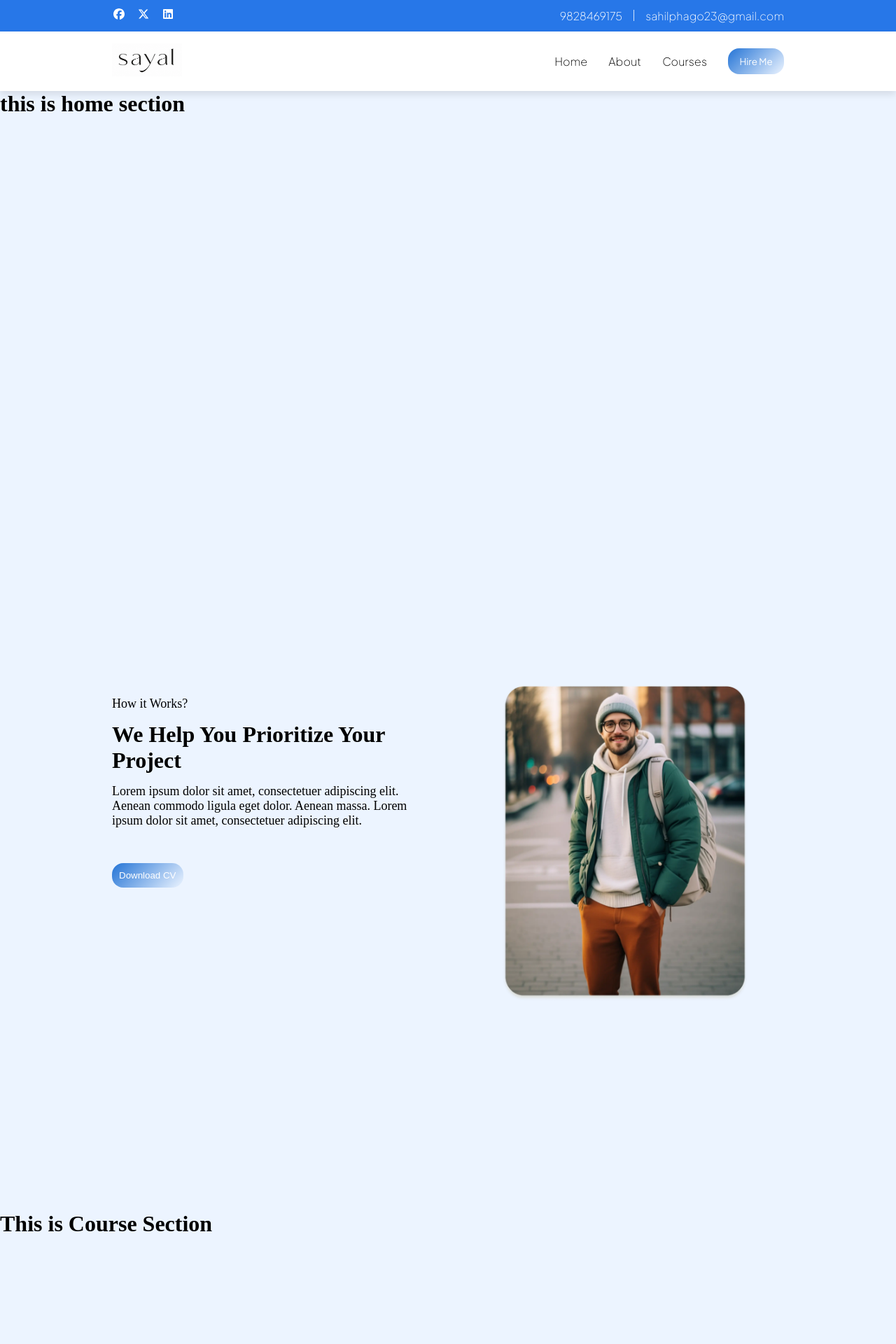
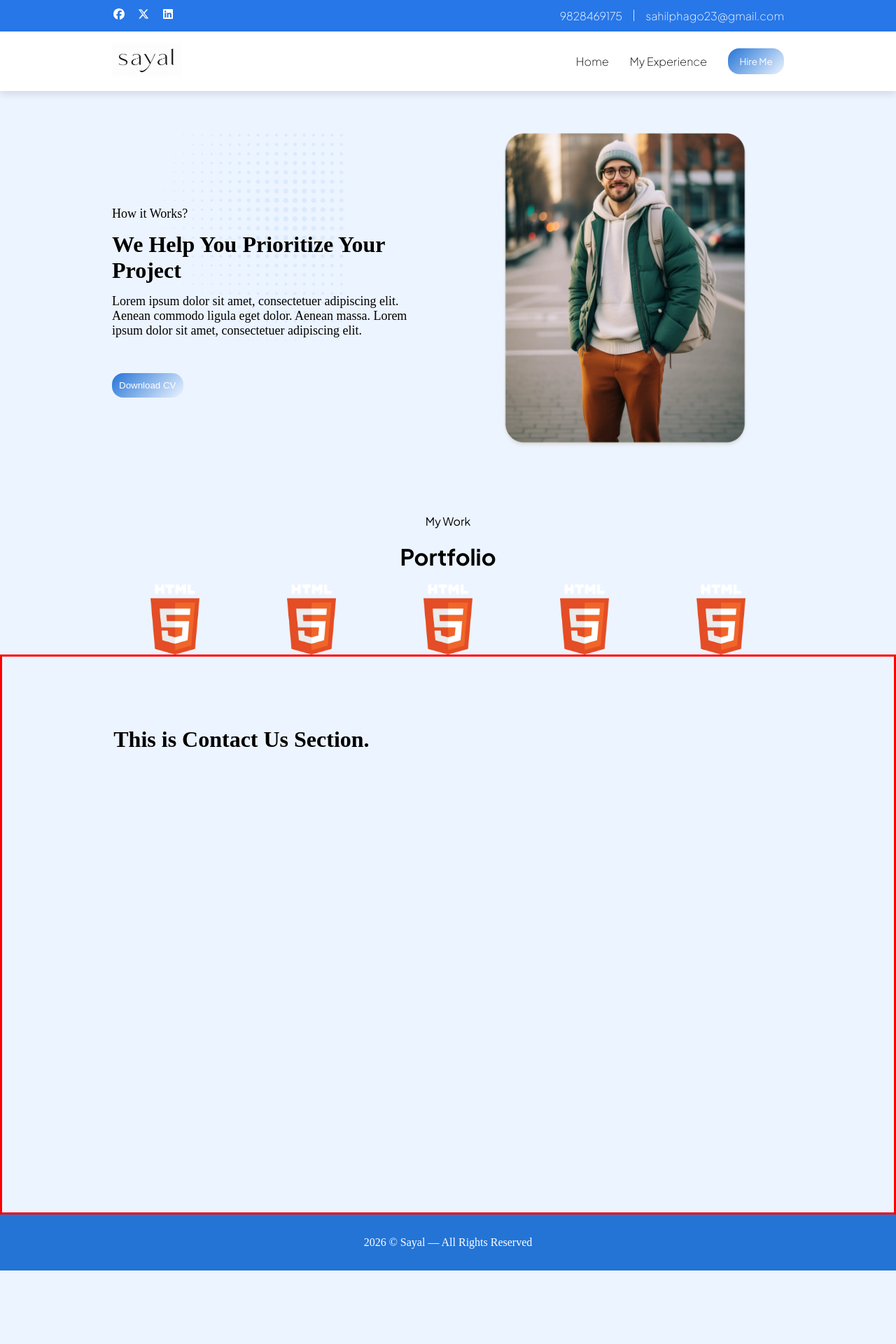
Before and after one commit to sayalsubba/Portfolio-Website-, a React (Vite) app: page / in a window 1280 px wide. Shown: the top 1920 px of the page at 70% size. After the commit the page ends 1838 px from the top, so only its background shows below. Built offline with nearby package versions, Linux system fonts and the light colour scheme.

Commit message:
adding animations and changing layouts

```diff
--- a/src/App.jsx
+++ b/src/App.jsx
@@ -2,9 +2,8 @@ import './App.css'
 import Navbar from "./Components/NavBar/NavBar"
 import { BrowserRouter, Routes, Route } from 'react-router-dom';
 import MainNav from './Components/MainNav/MainNav';
-import Home from './Components/Home/Home';
-import About from "./Components/About/About"
-import Course from "./Components/Course/Course"
+import Home from "./Components/Home/Home"
+import Experience from "./Components/Experience/Experience"
 import Contact from "./Components/Contact/Contact"
 import Footer from "./Components/Footer/Footer"
 import Lenis from "lenis";
@@ -26,8 +25,7 @@ return()=>{
         <Navbar />
         <MainNav />
         <Home/>
-       <About/>
-       <Course/>
+       <Experience/>
        <Contact/>
      <Footer/>
       </BrowserRouter>
--- a/src/Components/About/About.jsx
+++ /dev/null
@@ -1,52 +0,0 @@
-import React from 'react'
-import Css from "./About.module.css"
-
-import { motion, scale } from "framer-motion"
-import profile from "../../Assets/img1.webp"
-export default function About() {
-  const container = {
-    hidden: { opacity: 0, },
-    visible: { opacity: 1, transition: { staggerChildren: 0.3 } }
-  }
-  const item = {
-    hidden: { opacity: 0, x: -20 },
-    visible: { opacity: 1, x: 0, transition: { duration: 0.5 } }
-  }
-  return (
-    <>
-
-      <div className={Css["main"]} id='about'>
-        <div className={Css["mainHome"]}>
-          <motion.div
-            variants={container} initial="hidden" whileInView="visible"
-
-          viewport={{ once: true, amount: 0.2 }}
-            className={Css["leftMain"]}>
-            <motion.p variants={item}>How it Works?</motion.p>
-            <motion.h1 variants={item}>We Help You Prioritize Your Project</motion.h1>
-            <motion.p variants={item}>Lorem ipsum dolor sit amet, consectetuer adipiscing elit. Aenean commodo ligula eget dolor. Aenean massa. Lorem ipsum dolor sit amet, consectetuer adipiscing elit. </motion.p>
-            <motion.button variants={container} whileHover={{ scale: 1.1 }}
-              transition={{ type: "spring", damping: 15 }}
-              whileTap={{ scale: 0.9 }}>
-              Download CV
-            </motion.button>
-          </motion.div >
-
-          <motion.div
-            initial={{ opacity: 0, y: 20 }}
-            whileInView={{ opacity: 1, y: 0, transition: { duration: 1 } }}
-   viewport={{ once: true, amount: 0.2 }}
-            className={Css["rightMain"]}>
-            <img src={profile} alt="" />
-
-          </motion.div>
-
-
-
-        </div>
-      </div>
-
-    </>
-  )
-}
-export { About };
--- a/src/Components/About/About.module.css
+++ /dev/null
@@ -1,41 +0,0 @@
-.main {
-    height: 100vh;
-    width: 100%;
-    display: flex;
-    justify-content: center;
-    padding-top: 50px;
-}
-
-.mainHome {
-    gap: 50px;
-    display: grid;
-    justify-items: center;
-    width: 75%;
-    grid-template-columns: 1fr 1fr;
-}
-
-.rightMain img {
-    height: 450px;
-    width: 350px;
-}
-
-.leftMain button {
-    margin-top: 50px;
-    background: linear-gradient(135deg, rgb(36, 116, 214), rgb(236, 244, 255));
-    padding: 10px;
-    border-radius: 1rem;
-    border-style: none;
-    cursor: pointer;
-    color: white;
-}
-
-.leftMain h1 {
-    font-style: var(--font-family);
-    margin-top: 15px;
-}
-
-.leftMain p {
-    font-size: 18px;
-    margin-top: 15px;
-    font-style: var(--font-family);
-}
--- a/src/Components/Contact/Contact.jsx
+++ b/src/Components/Contact/Contact.jsx
@@ -5,7 +5,11 @@ export default function Contact() {
 <>
 <div className={Css["main"]} id='contact-us'>
 
+<div className={Css["mainContact"]}>
 <h1>This is Contact Us Section.</h1>
+
+
+</div>
 
 </div>
 
--- a/src/Components/Contact/Contact.module.css
+++ b/src/Components/Contact/Contact.module.css
@@ -1,4 +1,12 @@
 .main{
     height: 100vh;
     width: 100%;
+    display: flex;
+justify-content: center;
+border: solid red;
+padding-top:100px ;
 }
+.mainContact{
+    width: 75%;
+    height: 100vh;
+}
--- a/src/Components/Course/Course.jsx
+++ /dev/null
@@ -1,18 +0,0 @@
-import React from 'react'
-import Css from "./Course.module.css"
-export default function Course() {
-  return (
-<>
-
-<div className={Css["main"]} id='course'>
-    <h1>This is Course Section</h1>
-
-
-
-
-</div>
-</>
-)
-}
-
-export{Course};
--- a/src/Components/Course/Course.module.css
+++ /dev/null
@@ -1,4 +0,0 @@
-.main{
-    height: 100vh;
-    width: 100%;
-}
--- /dev/null
+++ b/src/Components/Experience/Experience.jsx
@@ -0,0 +1,25 @@
+import React from 'react'
+import Css from "./Experience.module.css"
+import Card from "../../Assets/image.webp"
+export default function Experience() {
+  return (
+    <>
+      <div className={Css["main"]} id='experience'>
+        <div className={Css["mainExperience"]}>
+          <p>My Work</p>
+          <h1>Portfolio</h1>
+        </div>
+        <div className={Css["mainExperienceCard"]}>
+          <img src={Card} alt="" />
+          <img src={Card} alt="" />
+          <img src={Card} alt="" />
+          <img src={Card} alt="" />
+          <img src={Card} alt="" />
+
+        </div>
+      </div>
+    </>
+  )
+}
+
+export { Experience };
--- /dev/null
+++ b/src/Components/Experience/Experience.module.css
@@ -0,0 +1,36 @@
+.main {
+    height: inherit;
+    width: 100%;
+    padding-top: 90px;
+    display: flex;
+    flex-direction: column;
+align-items: center;
+}
+
+.mainExperience {
+
+    width: 75%;
+    text-align: center;
+    font-family: var(--font-family);
+}
+
+.mainExperience h1 {
+    margin-top: 20px;
+}
+
+.mainExperienceCard {
+
+    width: 75%;
+    margin-top: 20px;
+    gap: 15px;
+    display: grid;
+    justify-content: center;
+place-items: center;
+    grid-template-columns:repeat(auto-fit,minmax(150px, 1fr));
+
+}
+
+.mainExperienceCard img {
+    height: 100px;
+
+}
--- a/src/Components/Home/Home.jsx
+++ b/src/Components/Home/Home.jsx
@@ -1,15 +1,54 @@
 import React from 'react'
 import Css from "./Home.module.css"
+
+import { motion, scale } from "framer-motion"
 import profile from "../../Assets/img1.webp"
-import About  from '../About/About'
+import Hero from "../../Assets/herobg.svg"
 export default function Home() {
+  const container = {
+    hidden: { opacity: 0, },
+    visible: { opacity: 1, transition: { staggerChildren: 0.3 } }
+  }
+  const item = {
+    hidden: { opacity: 0, x: -20 },
+    visible: { opacity: 1, x: 0, transition: { duration: 0.5 } }
+  }
   return (
     <>
-<div className={Css["main"]}id='home'>
-  <h1>this is home section</h1>
-</div>
+
+      <div className={Css["main"]} id='home'>
+        <img src={Hero} className={Css["hero"]}   alt="" />
+        <div className={Css["mainHome"]}>
+          <motion.div
+            variants={container} initial="hidden" whileInView="visible"
+
+            viewport={{ once: true, amount: 0.2 }}
+            className={Css["leftMain"]}>
+            <motion.p variants={item}>How it Works?</motion.p>
+            <motion.h1 variants={item}>We Help You Prioritize Your Project</motion.h1>
+            <motion.p variants={item}>Lorem ipsum dolor sit amet, consectetuer adipiscing elit. Aenean commodo ligula eget dolor. Aenean massa. Lorem ipsum dolor sit amet, consectetuer adipiscing elit. </motion.p>
+            <motion.button variants={container} whileHover={{ scale: 1.1 }}
+              transition={{ type: "spring", damping: 15 }}
+              whileTap={{ scale: 0.9 }}>
+              Download CV
+            </motion.button>
+          </motion.div >
+
+          <motion.div
+            initial={{ opacity: 0, y: 20 }}
+            whileInView={{ opacity: 1, y: 0, transition: { duration: 1 } }}
+            viewport={{ once: true, amount: 0.2 }}
+            className={Css["rightMain"]}>
+            <img src={profile} alt="" />
+
+          </motion.div>
 
 
-    </>)
+
+        </div>
+      </div>
+
+    </>
+  )
 }
 export { Home };
--- a/src/Components/Home/Home.module.css
+++ b/src/Components/Home/Home.module.css
@@ -1,4 +1,52 @@
-.main{
-    height: 100vh;
+.main {
+    height: inherit;
     width: 100%;
+    display: flex;
+    justify-content: center;
+    padding-top: 60px;
 }
+
+.hero{
+position: absolute;
+z-index: -1000;
+display: flex;
+transform: translateX(-300px);
+}
+
+.mainHome {
+    gap: 50px;
+    display: grid;
+    justify-items: center;
+    width: 75%;
+    grid-template-columns: 1fr 1fr;
+}
+
+.rightMain img {
+    height: 450px;
+    width: 350px;
+}
+
+.leftMain button {
+    margin-top: 50px;
+    background: linear-gradient(135deg, rgb(36, 116, 214), rgb(236, 244, 255));
+    padding: 10px;
+    border-radius: 1rem;
+    border-style: none;
+    cursor: pointer;
+    color: white;
+}
+
+.leftMain h1 {
+    font-style: var(--font-family);
+    margin-top: 15px;
+}
+
+.leftMain {
+    padding-top: 90px;
+}
+
+.leftMain p {
+    font-size: 18px;
+    margin-top: 15px;
+    font-style: var(--font-family);
+}
--- a/src/Components/MainNav/MainNav.jsx
+++ b/src/Components/MainNav/MainNav.jsx
@@ -15,8 +15,7 @@ export default function MainNav() {
           </div>
           <div className={Css["RightNav"]}>
             <a href="#home">Home</a>
-            <a href="#about">About</a>
-            <a href="#course">Courses</a>
+            <a href="#experience">My Experience</a>
 
             <motion.button
               whileHover={{
```
Also changed, not shown: src/Assets/herobg.svg (added), src/Assets/image.webp (added).
